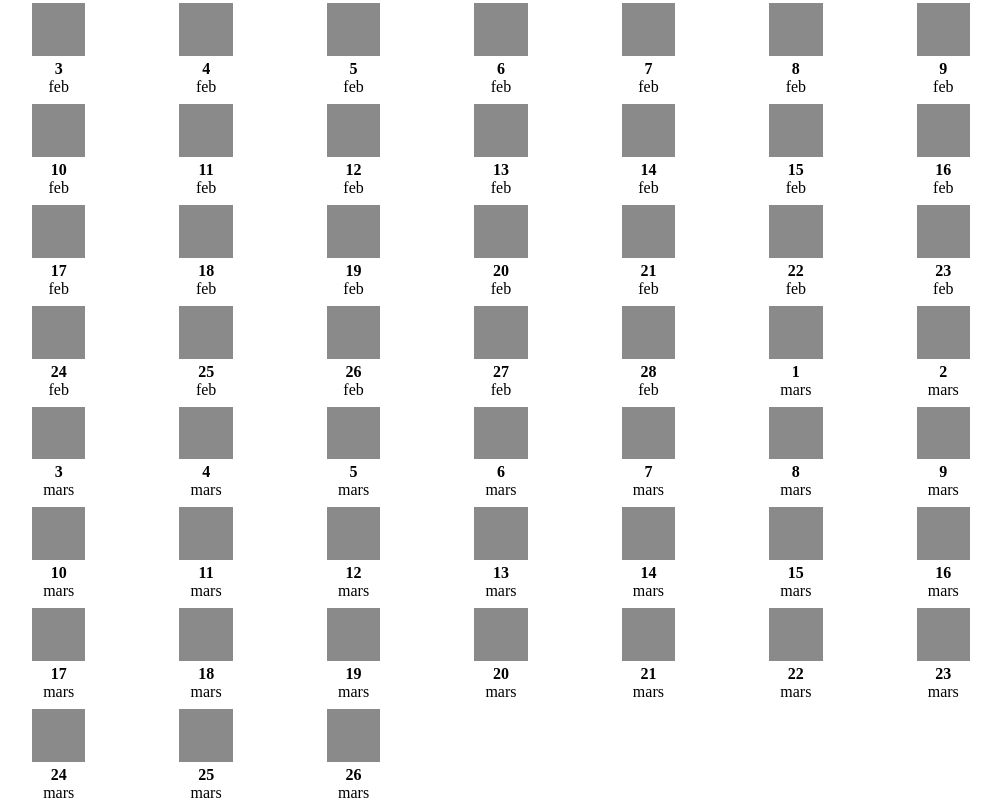
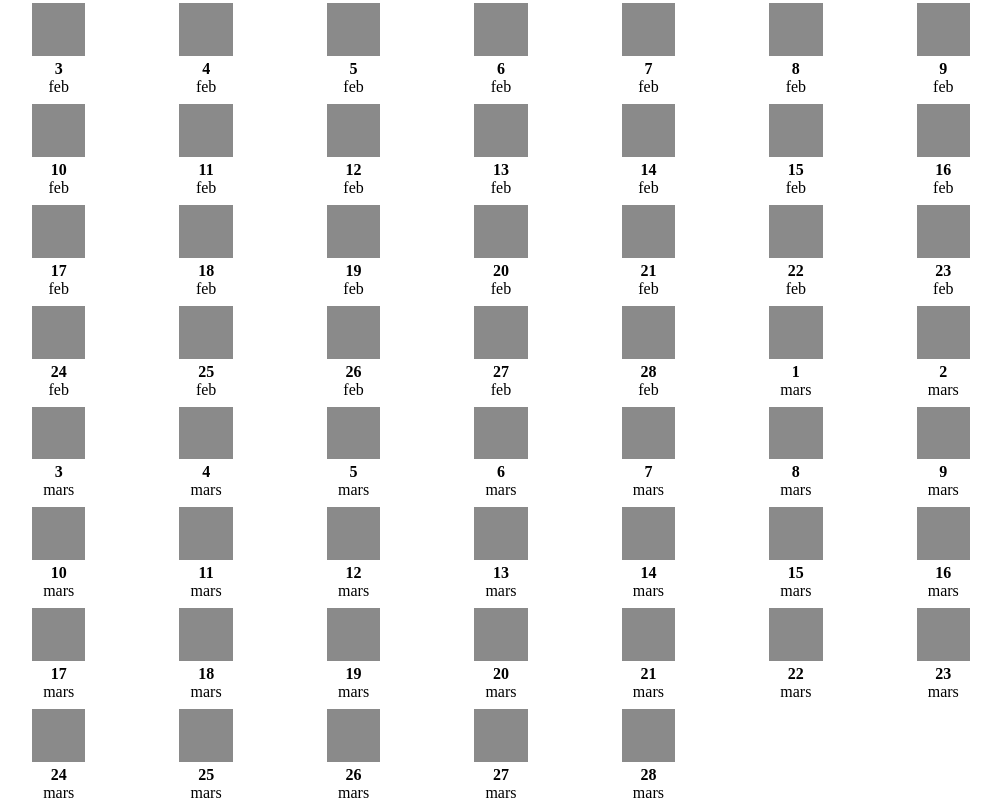
Before and after one commit to m4rreParre/75-hard-calendar, a plain HTML site: page index.html in a window 1280 px wide. Shown: the part 393-1195 px from the top of the page, without its empty margins (139-1140 px from the left). Drawn offline with Linux system fonts and the light colour scheme; a web font is replaced by a local one.

Commit message:
Fix days in March calculation and remove unnecessary whitespace in HTML

```diff
--- a/script.js
+++ b/script.js
@@ -2,7 +2,7 @@
         const gridContainer = document.getElementById('grid');
         const daysInJanuary = 19;
         const daysInFebruary = 28;
-        const daysInMarch = 26;
+        const daysInMarch = 28;
 
         let totalDays = daysInJanuary + daysInFebruary + daysInMarch;
 
```
Also changed, not shown: index.html (+0 -1 lines).
